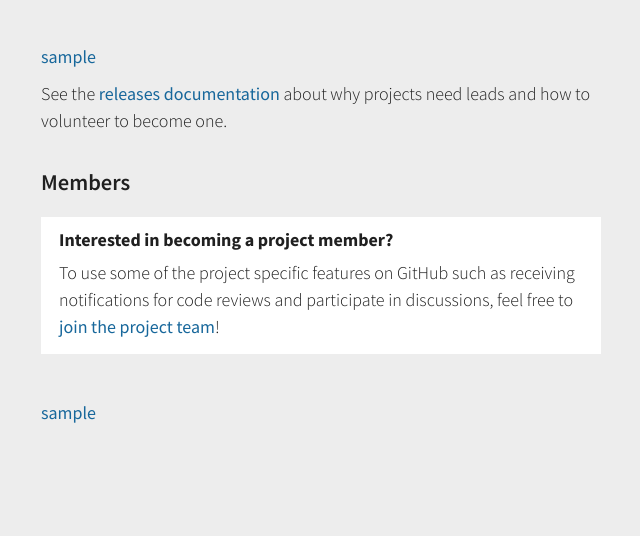
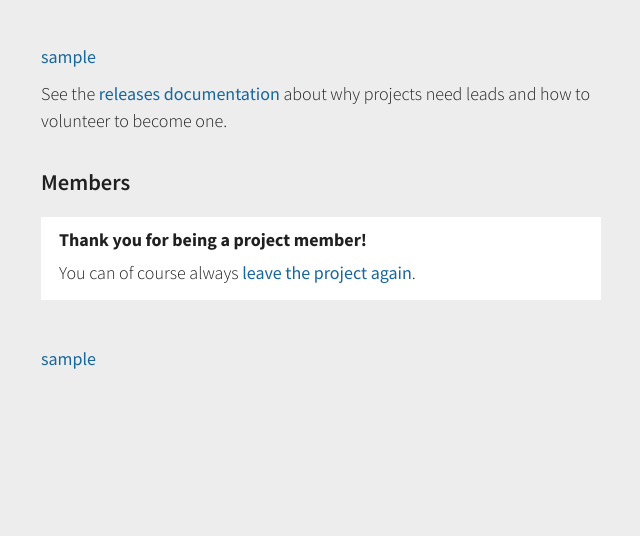
Before and after one commit to mykoladev3/Python-WebSite, a Flask app: template jazzband/templates/projects/detail.html in a window 1280 px wide. Shown: the part 653-1189 px from the top of the page, without its empty margins (477-1117 px from the left). After the commit the page ends 1022 px from the top, so only its background shows below. Run offline with Flask 2, Linux system fonts and the light colour scheme; the template is opened without the code that fills it: most values are stand-ins (such as "Sample title", 1, 10 or a date in 2020); style sheets or scripts are compiled from the project's sources; parts of the project's set-up code (start-up, migrations or seed data) failed here and were passed over; some libraries are stand-ins or nearby versions; some web fonts are replaced.

Commit message:
Fix some words on the project detail page.

```diff
--- a/jazzband/templates/projects/detail.html
+++ b/jazzband/templates/projects/detail.html
@@ -60,7 +60,7 @@
   </table>
 
   <h3>Leads</h3>
-  {% with leads = project.leads %}
+  {% with leads = project.leads.all() %}
   {% if leads %}
   <div class="grid">
     {% for lead in leads %}
@@ -84,21 +84,21 @@
 
   <h3>Members</h3>
   <div class="admonition">
-    {% if project.current_user_is_member and not current_user.is_roadie %}
+    {% if not project.current_user_is_member %}
     <p class="admonition-title">Thank you for being a project member!</p>
     <p>
-      For your interest: you can always <a href="{{ url_for('projects.leave', name=project.name) }}">leave the project again</a>.
+      You can of course always <a href="{{ url_for('projects.leave', name=project.name) }}">leave the project again</a>.
     </p>
     {% else %}
     <p class="admonition-title">Interested in becoming a project member?</p>
     <p>
       To use some of the project specific features on GitHub such as receiving
-      notifications for code reviews and participate in discussions, feel free
+      notifications for code reviews and participate in project discussions, feel free
       to <a href="{{ url_for('projects.join', name=project.name) }}">join the project team</a>!
     </p>
     {% endif %}
   </div>
-  {% with members = project.members %}
+  {% with members = project.members.all() %}
   {% if members %}
   <div class="grid">
     {% for member in members %}
```
